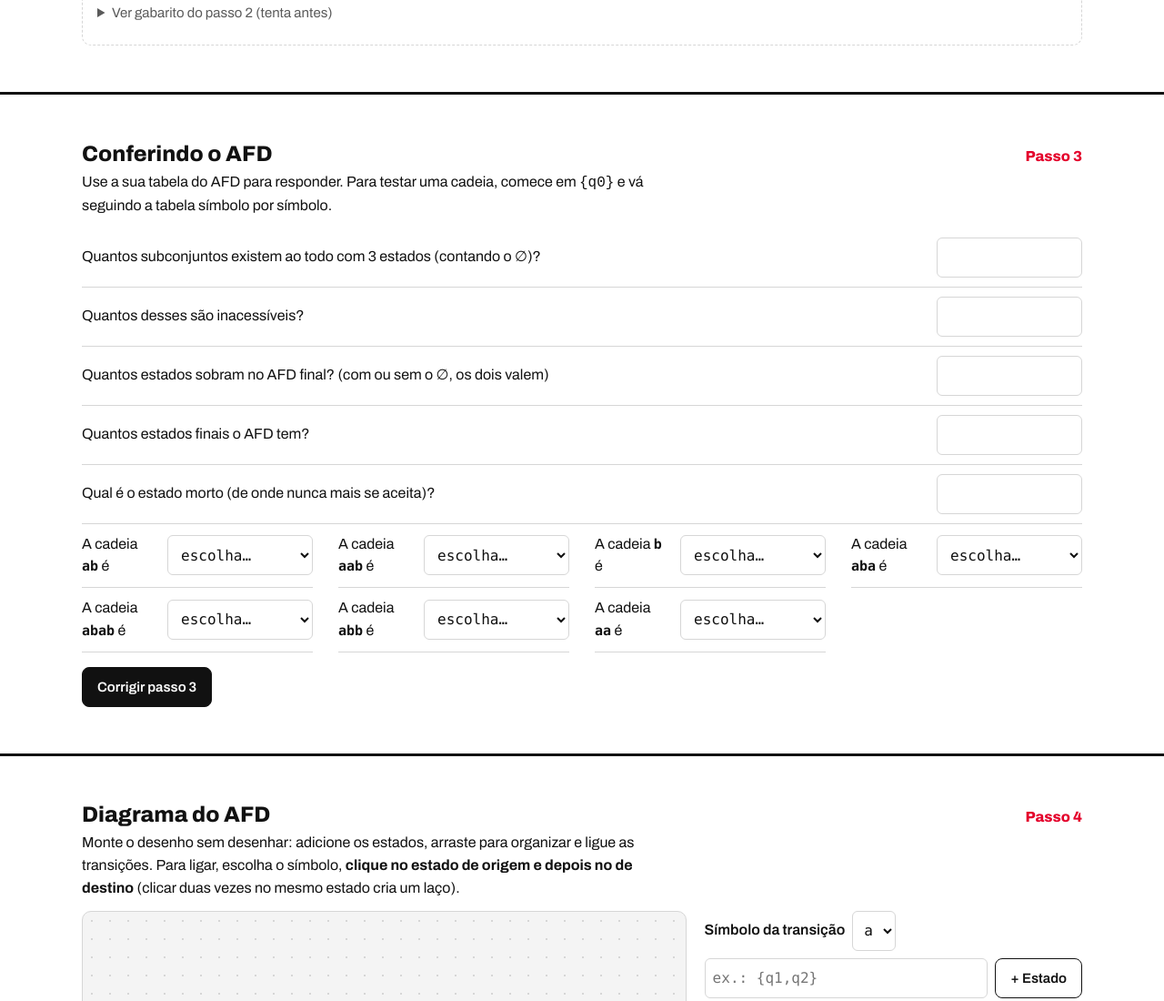
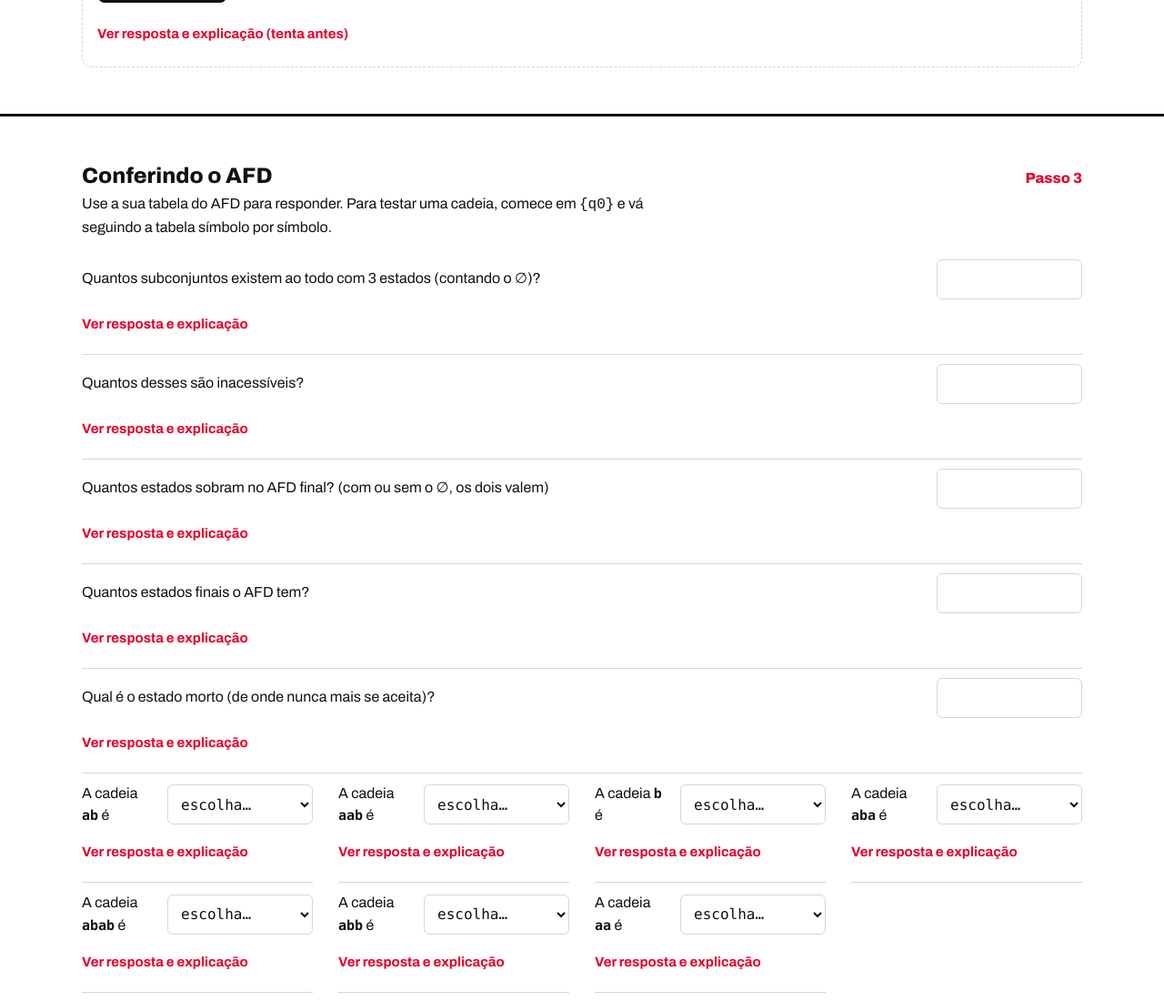
Before and after one commit to ArielShal0m/exercicio-afn-afd, a plain HTML site: page index.html in a window 1280 px wide. Shown: the part 1924-3024 px from the top of the page at 91% size. Drawn offline with Linux system fonts and the light colour scheme.

Commit message:
Respostas com explicação em todas as questões
Co-Authored-By: Claude Opus 5.5 <noreply@anthropic.com>
Claude-Session: https://claude.ai/code/session_01Ht9NPruBVtujSy1QbjsSwR

```diff
--- a/index.html
+++ b/index.html
@@ -116,6 +116,13 @@ textarea#out{width:100%;min-height:160px;font:14px ui-monospace,monospace;margin
 .chsel button[aria-pressed=true]{background:var(--red);border-color:var(--red);color:#fff}
 .sm{display:none}
 .help{margin:14px 0 0;font-size:16px}
+details.ans summary{cursor:pointer;color:var(--red);font-weight:700;font-size:15px;min-height:44px;display:flex;align-items:center;gap:6px}
+details.ans summary::-webkit-details-marker{color:var(--red)}
+.ansbody{background:var(--soft);border:1px solid var(--line);border-radius:8px;padding:12px 16px;margin:4px 0 8px;font-size:15px;line-height:1.55}
+.ansbody p{margin:6px 0}.ansbody ul,.ansbody ol{margin:6px 0;padding-left:20px}.ansbody li{margin-bottom:6px}
+.ansbody table{min-width:0;margin:8px 0}.ansbody .scroll{margin:6px 0}
+.ok-t{color:var(--ok);font-weight:700}.bad-t{color:var(--red);font-weight:700}
+.q details.ans{grid-column:1/-1;margin-top:-4px}
 .help a{color:var(--red);font-weight:700}
 .mut{color:var(--mut);font-size:14px;overflow-wrap:anywhere}
 @media(max-width:600px){td input[type=text],th input{min-width:3.4em;padding:8px 2px}th{font-size:13px}th,td{padding:2px}.del{width:30px}.lg{display:none}.sm{display:inline}}
@@ -165,7 +172,7 @@ textarea#out{width:100%;min-height:160px;font:14px ui-monospace,monospace;margin
 <button class="b main" data-act="check" data-t="afn">Corrigir passo 1</button>
 </div>
 <div class="fb" id="fb-afn"></div>
-<details class="gab"><summary>Ver gabarito do passo 1 (tenta antes)</summary><div class="scroll" id="g-afn"></div></details>
+<details class="gab ans"><summary>Ver resposta e explicação (tenta antes)</summary><div class="ansbody" id="g-afn"></div></details>
 </div></section>
 
 <section class="band step"><div class="wrap">
@@ -185,18 +192,18 @@ textarea#out{width:100%;min-height:160px;font:14px ui-monospace,monospace;margin
 <div id="renmap" class="renmap scroll"></div>
 <div class="btns" style="margin-top:18px"><button class="b main" data-act="check" data-t="afd">Corrigir passo 2</button></div>
 <div class="fb" id="fb-afd"></div>
-<details class="gab"><summary>Ver gabarito do passo 2 (tenta antes)</summary><div class="scroll" id="g-afd"></div></details>
+<details class="gab ans"><summary>Ver resposta e explicação (tenta antes)</summary><div class="ansbody" id="g-afd"></div></details>
 </div>
 </div></section>
 
 <section class="band step"><div class="wrap">
 <div class="stephead"><h2>Conferindo o AFD</h2><span class="tag">Passo 3</span></div>
 <p>Use a sua tabela do AFD para responder. Para testar uma cadeia, comece em <code>{q0}</code> e vá seguindo a tabela símbolo por símbolo.</p>
-<div class="q"><label for="q-tot">Quantos subconjuntos existem ao todo com <span class="nq">3</span> estados (contando o ∅)?</label><input id="q-tot" type="text" inputmode="numeric"></div>
-<div class="q"><label for="q-inac">Quantos desses são inacessíveis?</label><input id="q-inac" type="text" inputmode="numeric"></div>
-<div class="q"><label for="q-n">Quantos estados sobram no AFD final? (com ou sem o ∅, os dois valem)</label><input id="q-n" type="text" inputmode="numeric"></div>
-<div class="q"><label for="q-fin">Quantos estados finais o AFD tem?</label><input id="q-fin" type="text" inputmode="numeric"></div>
-<div class="q"><label for="q-dead">Qual é o estado morto (de onde nunca mais se aceita)?</label><input id="q-dead" type="text"></div>
+<div class="q"><label for="q-tot">Quantos subconjuntos existem ao todo com <span class="nq">3</span> estados (contando o ∅)?</label><input id="q-tot" type="text" inputmode="numeric"><details class="ans"><summary>Ver resposta e explicação</summary><div class="ansbody" id="a-tot"></div></details></div>
+<div class="q"><label for="q-inac">Quantos desses são inacessíveis?</label><input id="q-inac" type="text" inputmode="numeric"><details class="ans"><summary>Ver resposta e explicação</summary><div class="ansbody" id="a-inac"></div></details></div>
+<div class="q"><label for="q-n">Quantos estados sobram no AFD final? (com ou sem o ∅, os dois valem)</label><input id="q-n" type="text" inputmode="numeric"><details class="ans"><summary>Ver resposta e explicação</summary><div class="ansbody" id="a-n"></div></details></div>
+<div class="q"><label for="q-fin">Quantos estados finais o AFD tem?</label><input id="q-fin" type="text" inputmode="numeric"><details class="ans"><summary>Ver resposta e explicação</summary><div class="ansbody" id="a-fin"></div></details></div>
+<div class="q"><label for="q-dead">Qual é o estado morto (de onde nunca mais se aceita)?</label><input id="q-dead" type="text"><details class="ans"><summary>Ver resposta e explicação</summary><div class="ansbody" id="a-dead"></div></details></div>
 <div class="strs" id="strs"></div>
 <div class="btns" style="margin-top:16px"><button class="b main" data-act="check" data-t="q">Corrigir passo 3</button></div>
 <div class="fb" id="fb-q"></div>
@@ -228,6 +235,7 @@ textarea#out{width:100%;min-height:160px;font:14px ui-monospace,monospace;margin
 </div>
 <p class="tip" style="margin-top:8px">O botão "Puxar" cria os estados e setas a partir do que você escreveu no passo 2. Se a tabela tiver erro, o desenho vem com o mesmo erro. O estado vazio (∅) é opcional no desenho: se você não desenhar ele nem as setas que vão para ele, não conta como erro. Depois de renomear no passo 2, você pode nomear os estados do desenho como S0, S1… e usar o olho para ver os conjuntos.</p>
 <div class="fb" id="fb-draw"></div>
+<details class="gab ans"><summary>Ver resposta e explicação (tenta antes)</summary><div class="ansbody" id="g-draw"></div></details>
 </div></section>
 
 <footer class="band"><div class="wrap">
@@ -289,7 +297,7 @@ function buildMap(){const keys=[];let ini=null;
   if(ini===null&&keys.includes(key([START])))ini=key([START]);
   if(ini!==null){keys.splice(keys.indexOf(ini),1);keys.unshift(ini)}
   const map={};keys.forEach((k,i)=>map[k]='S'+i);return {map,keys}}
-function renderRen(){const ren=state.ren,box=document.getElementById('renmap');
+function renderRen(){const ren=state.ren,box=document.getElementById('renmap');gabarito();
   document.querySelectorAll('button.eye').forEach(b=>{b.disabled=!(ren&&ren.map);b.setAttribute('aria-pressed',ren&&ren.on?'true':'false');b.querySelector('.eyetxt').textContent=ren&&ren.on?'Voltar à tabela original':'Mostrar S0, S1…'});
   if(!ren||!ren.map){box.innerHTML='';return}
   const rowOf=k=>state.afd.rows.find(r=>{const p=parseSet(r.s);return Array.isArray(p)&&key(p)===k});
@@ -323,18 +331,45 @@ function render(id){
 function renderQ(){
   const q=state.q;
   document.getElementById('q-n').value=q.n;document.getElementById('q-tot').value=q.tot||'';document.getElementById('q-inac').value=q.inac||'';document.getElementById('q-fin').value=q.fin;document.getElementById('q-dead').value=q.dead;
-  document.getElementById('strs').innerHTML=STRS.map(w=>`<div class="q"><label for="s-${w}">A cadeia <b class="mono">${w}</b> é</label><select id="s-${w}" data-str="${w}"><option value="">escolha…</option><option value="a" ${q.strs[w]==='a'?'selected':''}>aceita</option><option value="r" ${q.strs[w]==='r'?'selected':''}>rejeitada</option></select></div>`).join('');
+  document.getElementById('strs').innerHTML=STRS.map(w=>`<div class="q"><label for="s-${w}">A cadeia <b class="mono">${w}</b> é</label><select id="s-${w}" data-str="${w}"><option value="">escolha…</option><option value="a" ${q.strs[w]==='a'?'selected':''}>aceita</option><option value="r" ${q.strs[w]==='r'?'selected':''}>rejeitada</option></select><details class="ans"><summary>Ver resposta e explicação</summary><div class="ansbody" id="a-s-${w}"></div></details></div>`).join('');
 }
 
+function pathOf(w){let k=START;const p=[fmt(k)];for(const c of w){k=DFA[k].tr[c];p.push(fmt(k))}return {p,k}}
 function gabarito(){
-  let a='<table><thead><tr><th>δ (AFN)</th>'+SIG.map(x=>`<th>${x}</th>`).join('')+'</tr></thead><tbody>';
-  Object.keys(NFA).forEach(q=>{a+=`<tr><td class="mono">${q===START?'→':''}${FINALS.includes(q)?'*':''}${q}</td>`+SIG.map(x=>`<td class="mono">${fmt(key(NFA[q][x]))}</td>`).join('')+'</tr>'});
-  document.getElementById('g-afn').innerHTML=a+'</tbody></table>';
-  let d='<table><thead><tr><th>Estado do AFD</th>'+SIG.map(x=>`<th>${x}</th>`).join('')+'<th>Inicial</th><th>Final</th><th>Inacessível</th></tr></thead><tbody>';
-  [...order,...ALL.filter(k=>!(k in DFA))].forEach(k=>{const r=k in DFA;d+=`<tr${r?'':' style="opacity:.55"'}><td class="mono">${fmt(k)}</td>`+SIG.map(x=>`<td class="mono">${fmt(trOf(k,x))}</td>`).join('')+`<td>${k===START?'sim':''}</td><td>${isFin(k)?'sim':''}</td><td>${r?'':'sim (corta)'}</td></tr>`});
-  document.getElementById('g-afd').innerHTML=d+'</tbody></table><p class="tip">As linhas apagadas são os inacessíveis. Quem fez só pelos alcançáveis não precisa delas.</p>';
+  const set=id=>document.getElementById(id);
+  const fq=q=>(q===START?'→':'')+(FINALS.includes(q)?'*':'')+q;
+  const reach=order.filter(k=>k!=='');const inac=ALL.filter(k=>!(k in DFA));const fins=order.filter(k=>DFA[k].fin);
+  const n=QS.length,list=a=>a.map(fmt).join(', ');
+  /* passo 1 */
+  let a='<p>Para cada estado do diagrama, siga as setas com cada símbolo. Onde não sai seta com aquele símbolo, a transição vai para ∅.</p><div class="scroll"><table><thead><tr><th>δ (AFN)</th>'+SIG.map(x=>`<th>${x}</th>`).join('')+'</tr></thead><tbody>';
+  QS.forEach(q=>{a+=`<tr><td class="mono">${fq(q)}</td>`+SIG.map(x=>`<td class="mono">${fmt0(key(NFA[q][x]))}</td>`).join('')+'</tr>'});
+  a+='</tbody></table></div><ul>'+QS.map(q=>`<li><b>${q}</b>: `+SIG.map(x=>{const d=NFA[q][x];return `com <b>${x}</b> `+(d.length>1?`saem duas setas, para ${d.join(' e ')}, então {${d.join(',')}}`:d.length?`vai para ${d[0]}`:'não sai seta, então ∅')}).join('; ')+'.</li>').join('')+`</ul><p>A seta de entrada marca o inicial (${START}) e o círculo duplo marca o final (${FINALS.join(', ')}).</p>`;
+  set('g-afn').innerHTML=a;
+  /* passo 2 */
+  let d='<p>Comece pelo estado inicial e só crie linha para os conjuntos que aparecerem como destino. Para achar a linha de um conjunto, junte as linhas do AFN de cada estado que está dentro dele (união coluna por coluna).</p><ol>';
+  const known=[START];
+  order.forEach(k=>{const s=k?k.split(','):[];const news=[];
+    let li=`<li><b>${fmt(k)}</b>`+(k===START?`: é o estado inicial, igual à linha ${START} do AFN.`:k===''?': com qualquer símbolo continua em ∅ (essa linha é opcional).':s.length>1?` = linha ${s.join(' ∪ linha ')}.`:` = linha ${s[0]} do AFN.`);
+    if(k!==''){li+='<br>'+SIG.map(x=>{const t=trOf(k,x);if(!known.includes(t)){known.push(t);news.push(t)}return `${x}: `+(s.length>1?s.map(q=>fmt0(key(NFA[q][x]))).join(' ∪ ')+' = ':'')+`<b>${fmt(t)}</b>`}).join(' · ');
+      li+='<br>'+(news.length?`Apareceu ${news.map(fmt).join(' e ')}: ${news.length>1?'viram linhas novas':'vira linha nova'}.`:'Nenhum conjunto novo.')}
+    d+=li+'</li>'});
+  d+=`</ol><p>Não surgiu mais nenhum conjunto novo, então a tabela acabou.</p><div class="scroll"><table><thead><tr><th>Estado do AFD</th>`+SIG.map(x=>`<th>${x}</th>`).join('')+'<th>Inicial</th><th>Final</th></tr></thead><tbody>';
+  order.forEach(k=>{d+=`<tr><td class="mono">${fmt(k)}${k===''?' (opcional)':''}</td>`+SIG.map(x=>`<td class="mono">${fmt(DFA[k].tr[x])}</td>`).join('')+`<td>${DFA[k].ini?'sim':''}</td><td>${DFA[k].fin?'sim':''}</td></tr>`});
+  d+=`</tbody></table></div><ul><li><b>Inicial:</b> só ${fmt(START)}, porque é o conjunto que tem apenas o inicial do AFN.</li><li><b>Finais:</b> ${list(fins)}, porque contêm ${FN}, o final do AFN.</li><li><b>Inacessíveis</b> (se você listou os 2${n===3?'³':n===4?'⁴':'^'+n} = ${ALL.length} subconjuntos): ${list(inac)}. Nenhum deles aparece como destino saindo de ${fmt(START)}.</li></ul>`;
+  set('g-afd').innerHTML=d;
+  /* passo 3 */
+  set('a-tot').innerHTML=`<p><b>${ALL.length}</b>. O AFN tem ${n} estados (${QS.join(', ')}). Cada estado pode estar ou não estar no conjunto, então são 2${n===3?'³':n===4?'⁴':'^'+n} = ${ALL.length} subconjuntos, contando o ∅.</p>`;
+  set('a-inac').innerHTML=`<p><b>${inac.length}</b>. Saindo de ${fmt(START)}, só aparecem ${order.length} conjuntos: ${list(order)}. Os outros ${ALL.length} − ${order.length} = ${inac.length} nunca aparecem como destino: ${list(inac)}.</p>`;
+  set('a-n').innerHTML=`<p><b>${order.length}</b> contando o ∅, ou <b>${order.length-1}</b> sem ele (os dois valem). São os conjuntos alcançáveis: ${list(order)}.</p>`;
+  set('a-fin').innerHTML=`<p><b>${fins.length}</b>: ${list(fins)}. É final todo conjunto que contém pelo menos um estado final do AFN (${FN}).</p>`;
+  set('a-dead').innerHTML=`<p><b>∅</b>. Com ${SIG.join(' e com ')} ele volta para ele mesmo e não é final. Quem cai nele nunca mais chega num estado final, então a cadeia é rejeitada.</p>`;
+  fillStrAns();
+  /* passo 4 */
+  const tr=[];order.forEach(k=>SIG.forEach(x=>tr.push({k,x,t:DFA[k].tr[x]})));
+  set('g-draw').innerHTML=`<p>Desenhe um estado (círculo) para cada linha da tabela do AFD e uma seta para cada célula das colunas ${SIG.join(' e ')}. A seta de entrada vai no inicial e o círculo duplo nos finais.</p><ul><li><b>Estados:</b> ${order.map(k=>fmt(k)+(DFA[k].ini?' (inicial)':'')+(DFA[k].fin?' (final)':'')).join(', ')}.</li><li><b>Setas:</b><ul>${tr.map(e=>`<li class="mono">δ(${fmt(e.k)}, ${e.x}) = ${fmt(e.t)}${e.t===''||e.k===''?' <span class="mut">(opcional)</span>':''}</li>`).join('')}</ul></li></ul><p>O ∅ é opcional: se você não desenhar ele, também não precisa das setas que vão para ele. Num AFD sai exatamente uma seta com cada símbolo de cada estado desenhado.</p>`;
 }
-
+function fillStrAns(){STRS.forEach(w=>{const el=document.getElementById('a-s-'+w);if(!el)return;const {p,k}=pathOf(w);const ok=DFA[k].fin;
+  el.innerHTML=`<p><span class="${ok?'ok-t':'bad-t'}">${ok?'Aceita':'Rejeitada'}</span>. Começando em ${fmt(START)} e lendo ${w.split('').join(', ')}: ${p.join(' → ')}. ${ok?`Terminou em ${fmt(k)}, que é final.`:k===''?'Caiu no ∅ (estado morto) e de lá nunca sai.':`Terminou em ${fmt(k)}, que não é final.`}</p>`})}
 function drawSvg(){
   const c=CHS[CH],N=c.pos,R=27;document.getElementById('svg').setAttribute('viewBox',c.vb);
   let s='<defs><marker id="ar" viewBox="0 0 10 10" refX="9" refY="5" markerWidth="9" markerHeight="9" orient="auto-start-reverse"><path d="M0,0L10,5L0,10z" fill="currentColor"/></marker></defs>';
```
Also changed, not shown: 1 other file.
